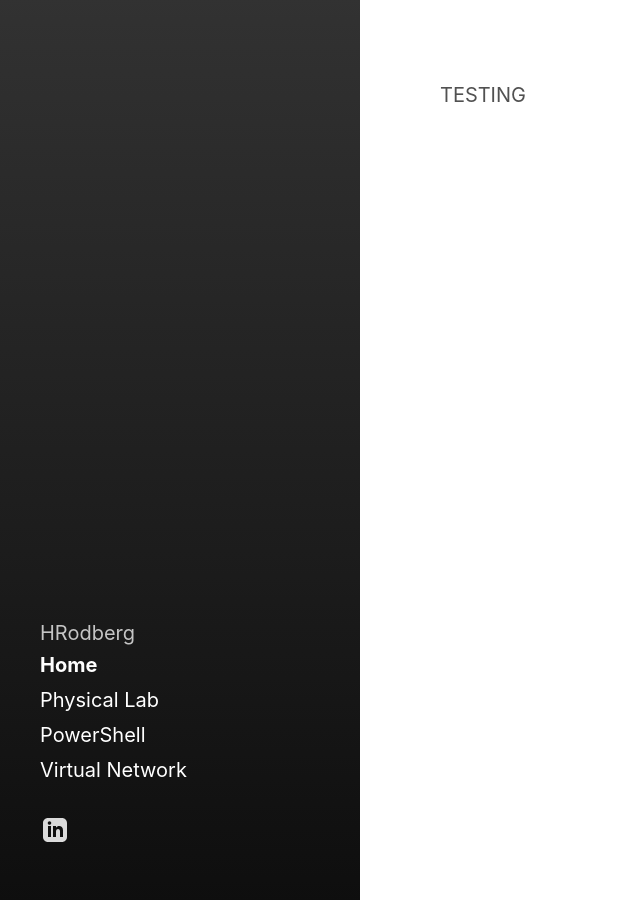
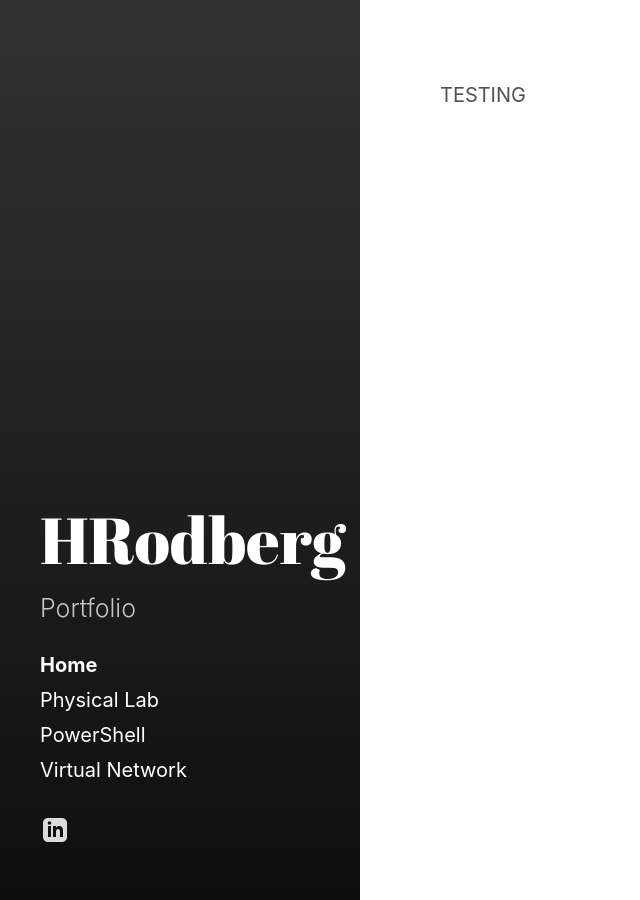
Before and after one commit to HRodberg/HRodberg.github.io, a Jekyll site: the page built from index.html, in a window 1280 px wide. Shown: the whole page, without its empty margins (0-640 px from the left). Built offline with Jekyll 4.4.1, drawn with Linux system fonts in a browser that asks for light colours; the list of posts is cut into pages by our own code.

Commit message:
Update sidebar.html

```diff
--- a/_includes/sidebar.html
+++ b/_includes/sidebar.html
@@ -1,6 +1,14 @@
 <div id="sidebar">
   <header>
+    <{% if page.layout == "index" %}h1{% else %}div{% endif %} class="site-title">
+      <a href="{{ site.baseurl }}/">
+        {% unless page.url == "/" %}
+          <span class="back-arrow icon">{% include svg/back-arrow.svg %}</span>
+        {% endunless %}
         {{ site.title }}
+      </a>
+    </{% if page.layout == "index" %}h1{% else %}div{% endif %}>
+    <p class="lead">{{ site.description }}</p>
   </header>
   {% include sidebar-nav-links.html %}
   {% include sidebar-icon-links.html %}
```
